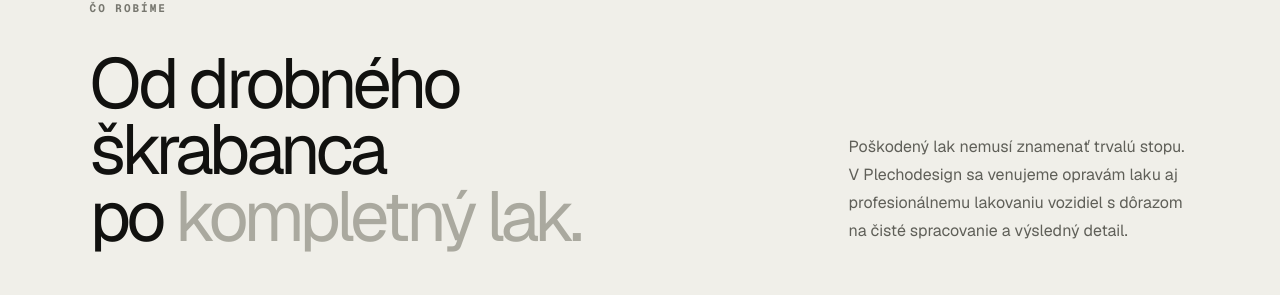
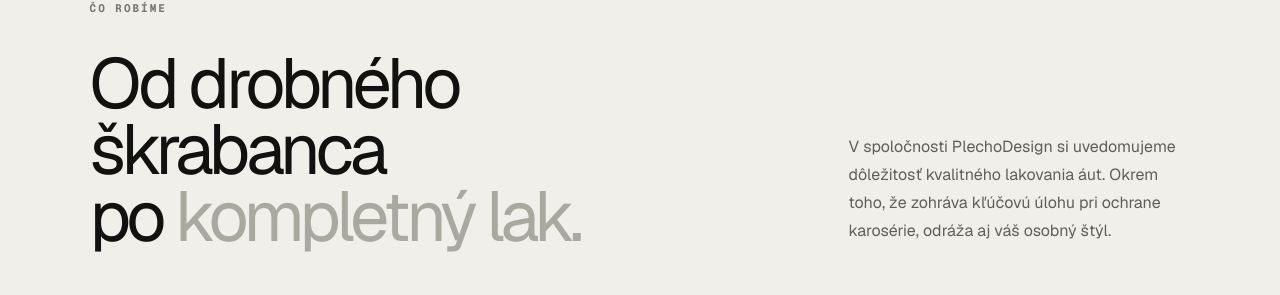
Before and after one commit to Wingsofhero/plechodesign-lakovna, a Next.js app: page / in a window 1280 px wide. Shown: the part 960-1255 px from the top of the page. Built offline with nearby package versions, Linux system fonts and the light colour scheme.

Commit message:
Refine Plechodesign brand introduction

```diff
--- a/app/page.tsx
+++ b/app/page.tsx
@@ -74,7 +74,7 @@ export default function Home() {
         <p className="section-kicker">ČO ROBÍME</p>
         <div className="intro-grid">
           <h2>Od drobného škrabanca<br />po <em>kompletný lak.</em></h2>
-          <p>Poškodený lak nemusí znamenať trvalú stopu. V Plechodesign sa venujeme opravám laku aj profesionálnemu lakovaniu vozidiel s dôrazom na čisté spracovanie a výsledný detail.</p>
+          <p>V spoločnosti PlechoDesign si uvedomujeme dôležitosť kvalitného lakovania áut. Okrem toho, že zohráva kľúčovú úlohu pri ochrane karosérie, odráža aj váš osobný štýl.</p>
         </div>
 
         <div className="service-cards">
```
